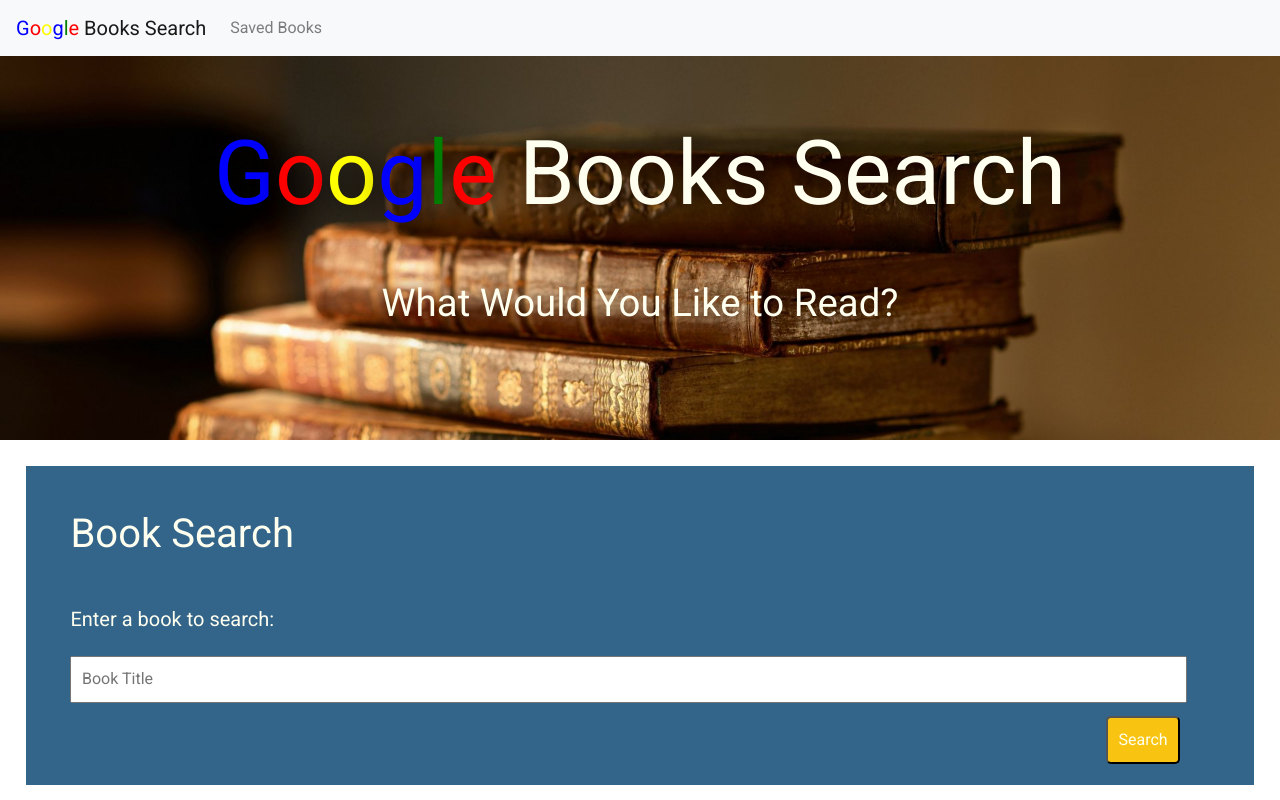
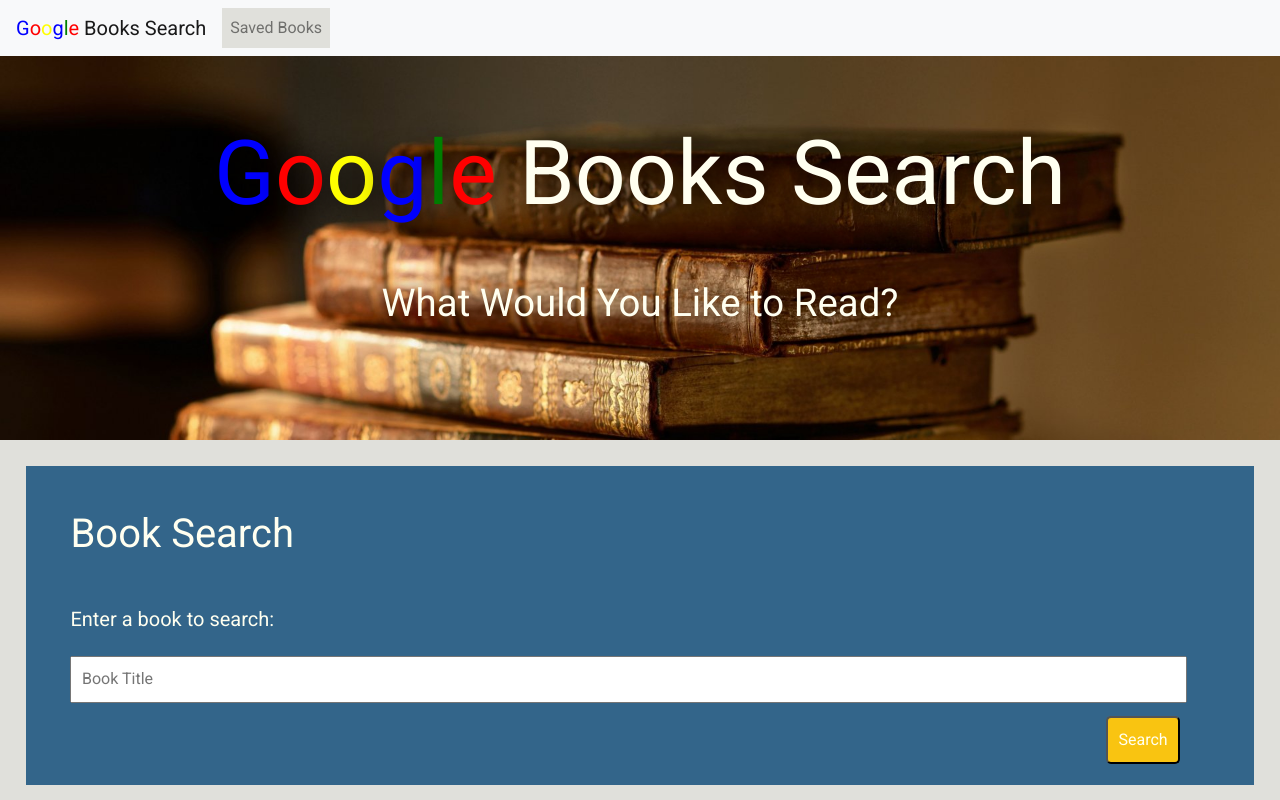
Before and after one commit to TJANGEL/GoogleBooks_Search, a React (Create React App) app in the folder client/: page / in a window 1280 px wide. Shown: the top 800 px of the page. Built offline with nearby package versions, Linux system fonts and the light colour scheme.

Commit message:
updated styling

```diff
--- a/client/src/App.css
+++ b/client/src/App.css
@@ -19,6 +19,10 @@
 
 h3 {
   font-size: 1.5rem;
+}
+
+div {
+  background: rgb(224, 224, 219);
 }
 
 #searchContainer,
```
